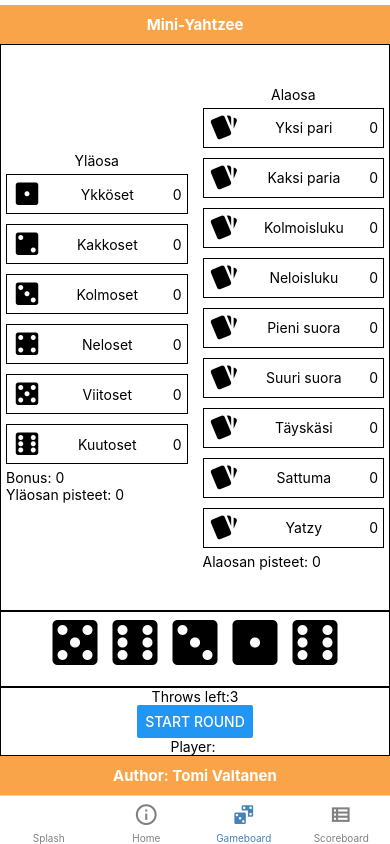
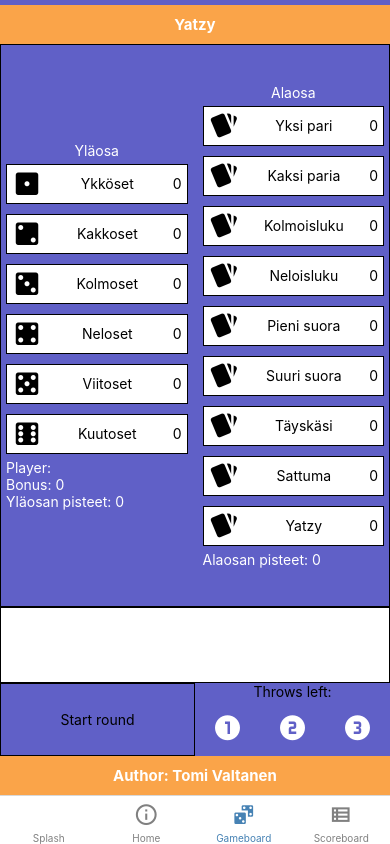
Before and after one commit to TomiValtanen/React-native-Yatzy, a React Native app: screen /Gameboard in a window 390 px wide. Built offline with nearby package versions, Linux system fonts and the light colour scheme.

Commit message:
styles added and info text updated

```diff
--- a/components/Components.js
+++ b/components/Components.js
@@ -5,11 +5,11 @@ import { Text } from "react-native";
 
 
 
-function Dice({item,handlePress}){
+function Dice({item,handlePress,throws}){
     return(
         <Pressable onPress={()=>handlePress(item.key)}>
-                <View  key={item.key}>
-                <MaterialCommunityIcons name={`dice-${item.value}`} size={60} color={item.selected ? "orange" : "black"} />
+                <View style={{display:throws===3 ? "none":"flex" }} key={item.key}>
+                <MaterialCommunityIcons  name={`dice-${item.value}`} size={60} color={item.selected ? 'orange' : "black"} />
                 </View>
         </Pressable>
 
@@ -20,7 +20,7 @@ function Dice({item,handlePress}){
 function UpperSectionCard({item,handlePress}){
     return(
                     <Pressable onPress={()=>handlePress(item)}>
-                    <View key={item.rightValue} style={{height:40,flexDirection:"row",borderWidth:1,alignItems:"center",justifyContent:"space-between",padding:5,marginTop:5,marginBottom:5,backgroundColor:item.used ? "orange":"white"}}>
+                    <View key={item.rightValue} style={{height:40,flexDirection:"row",borderWidth:1,alignItems:"center",justifyContent:"space-between",padding:5,marginTop:5,marginBottom:5,backgroundColor:item.used ? 'orange':"white"}}>
                     <MaterialCommunityIcons name={`dice-${item.rightValue}`} size={30} />
                     <Text>{item.name}</Text>
                     <Text>{item.score}</Text>
@@ -32,7 +32,7 @@ function UpperSectionCard({item,handlePress}){
 function DownSectionCard({item,handlePress,index}){
     return(
                     <Pressable onPress={()=>handlePress(item)}>
-                    <View key={index} style={{height:40,flexDirection:"row",borderWidth:1,alignItems:"center",justifyContent:"space-between",padding:5,marginTop:5,marginBottom:5,backgroundColor:item.used ? "orange":"white"}}>
+                    <View key={index} style={{height:40,flexDirection:"row",borderWidth:1,alignItems:"center",justifyContent:"space-between",padding:5,marginTop:5,marginBottom:5,backgroundColor:item.used ? 'orange':"white"}}>
                     <MaterialCommunityIcons name={item.icon} size={30} />
                     <Text>{item.name}</Text>
                     <Text>{item.score}</Text>
--- a/components/Gameboard.js
+++ b/components/Gameboard.js
@@ -1,5 +1,5 @@
 import { useEffect, useState } from "react"
-import { FlatList, Pressable, Text, View } from "react-native"
+import { FlatList, Pressable, Text, TouchableOpacity, View } from "react-native"
 import { Styles } from "../styles/Styles";
 import Header from "./Header";
 import Footer from "./Footer";
@@ -9,6 +9,7 @@ import MaterialCommunityIcons from "@expo/vector-icons/MaterialCommunityIcons"
 import { Dice, DownSectionCard, UpperSectionCard } from "./Components";
 import { Button } from "react-native";
 import { Alert } from "react-native";
+import { FontAwesome } from '@expo/vector-icons';
 
 
 
@@ -19,11 +20,11 @@ function Gameboard({ navigation, route }) {
     const [upperTotal, setUpperTotal] = useState(0)
     const [down, setDown] = useState(makeDownSection())
     const [downTotal, setDownTotal] = useState(0)
-    const [bonus,setBonus]=useState(0)
-    const [totalPoints,setTotalPoints]=useState(0)
+    const [bonus, setBonus] = useState(0)
+    const [totalPoints, setTotalPoints] = useState(0)
     const [numberOfThrows, setNumberOfThrows] = useState(NBR_OF_THROWS)
     const [status, setStatus] = useState("Start round")
-    const [gameIsOn,setGameIsOn]=useState(true)
+    const [gameIsOn, setGameIsOn] = useState(true)
 
 
     useEffect(() => {
@@ -32,19 +33,19 @@ function Gameboard({ navigation, route }) {
 
         }
     }, [])
-useEffect(()=>{
-if(gameIsOn===false){
-Alert.alert("Peli loppui",`Pelaaja: ${playerName}\nPisteet:\nYläosasta: ${upperTotal}\nAlaosasta: ${downTotal}\nBonus: ${bonus}\n\nYhteensä: ${totalPoints}`, [
+    useEffect(() => {
+        if (gameIsOn === false) {
+            Alert.alert("Peli loppui", `Pelaaja: ${playerName}\nPisteet:\nYläosasta: ${upperTotal}\nAlaosasta: ${downTotal}\nBonus: ${bonus}\n\nYhteensä: ${totalPoints}`, [
                 {
                     text: 'Aloita uudestaan',
                     onPress: () => newGame(),
                     style: 'cancel',
                 },
-    {text: 'Tallenna pisteesi', onPress: () => navigateScore()},
+                { text: 'Tallenna pisteesi', onPress: () => navigateScore() },
             ])
         }
 
-},[gameIsOn])
+    }, [gameIsOn])
     useEffect(() => {
         if (numberOfThrows === 0) {
             setStatus("Spend your points")
@@ -56,21 +57,21 @@ Alert.alert("Peli loppui",`Pelaaja: ${playerName}\nPisteet:\nYläosasta: ${upper
         }
     }, [numberOfThrows])
 
-    useEffect(()=>{
+    useEffect(() => {
         const checkUpper = Array.prototype.every.call(upper, (item) => item.used === true)
         const checkDown = Array.prototype.every.call(down, (item) => item.used === true)
-        console.log(checkUpper,"UseEffect checkkeri Bonukselle")
-        if(checkUpper && upperTotal>=BONUS_POINTS_LIMIT){
+        console.log(checkUpper, "UseEffect checkkeri Bonukselle")
+        if (checkUpper && upperTotal >= BONUS_POINTS_LIMIT) {
             setBonus(BONUS_POINTS)
         }
-        if(checkDown && checkUpper){
+        if (checkDown && checkUpper) {
             setTotalPoints(bonus + upperTotal + downTotal)
             setGameIsOn(false)
         }
 
-    },[upper,down])
+    }, [upper, down])
 
-    function newGame(){
+    function newGame() {
         setGameIsOn(true)
         setDices(makeDices())
         setUpper(makeUpperSection())
@@ -80,7 +81,7 @@ Alert.alert("Peli loppui",`Pelaaja: ${playerName}\nPisteet:\nYläosasta: ${upper
         setBonus(0)
 
     }
-function navigateScore(){
+    function navigateScore() {
         navigation.navigate("Scoreboard")
         newGame()
     }
@@ -503,9 +504,9 @@ function navigateScore(){
     return (
         <View style={Styles.gameboard}>
             <Header />
-            <View style={{ flex: 7.5,borderWidth:1, flexDirection: "row", justifyContent: "space-between", alignItems: "center", gap: 15, padding: 5 }}>
+            <View style={{ flex: 7.5, borderWidth: 1, flexDirection: "row", justifyContent: "space-between", alignItems: "center", gap: 15, padding: 5 }}>
                 <View style={{ flex: 1, alignItems: "left", width: "30%" }}>
-                    <Text style={{ textAlign: "center" }}>Yläosa</Text>
+                    <Text style={{ textAlign: "center", color: "white" }}>Yläosa</Text>
                     <FlatList
                         data={upper}
                         extraData={upper}
@@ -518,11 +519,12 @@ function navigateScore(){
                         }
 
                     />
-                    <Text>Bonus: {bonus} </Text>
-                    <Text>Yläosan pisteet: {upperTotal} </Text>
+                    <Text style={{ color: "white" }}>Player: {playerName}</Text>
+                    <Text style={{ color: "white" }}>Bonus: {bonus} </Text>
+                    <Text style={{ color: "white" }}>Yläosan pisteet: {upperTotal} </Text>
                 </View>
                 <View style={{ flex: 1, alignItems: "left", width: "30%" }}>
-                    <Text style={{ textAlign: "center" }}>Alaosa</Text>
+                    <Text style={{ textAlign: "center", color: "white" }}>Alaosa</Text>
                     <FlatList
                         data={down}
                         extraData={down}
@@ -535,11 +537,12 @@ function navigateScore(){
                         }
 
                     />
-                    <Text>Alaosan pisteet: {downTotal} </Text>
+                    <Text style={{ color: "white" }}>Alaosan pisteet: {downTotal} </Text>
                 </View>
             </View>
 
-            <View style={{ flex: 1,borderWidth:1, alignItems: "center", justifyContent: "center" }}>
+            <View style={{flex:1, borderWidth: 1, alignItems: "center", justifyContent: "center", backgroundColor: "white" }}>
+
                 <FlatList
                     data={dices}
                     extraData={dices}
@@ -547,7 +550,7 @@ function navigateScore(){
                     renderItem={({ item }) =>
 
                         <Dice
-
+                            throws={numberOfThrows}
                             item={item}
                             handlePress={selectDice}
                         />
@@ -558,12 +561,46 @@ function navigateScore(){
 
 
             </View>
-            <View style={{ justifyContent: "center", alignItems: "center",borderWidth:1 }}>
-                <Text>Throws left:{numberOfThrows}</Text>
-                <Button title={status} onPress={numberOfThrows === 0 ? () => null : throwDices}></Button>
 
-                <Text>Player: {playerName}</Text>
+
+            <View style={{ flex: 1, flexDirection: "row" }}>
+
+
+                <TouchableOpacity style={{ flex: 1, flexDirection: "row" }} onPress={numberOfThrows === 0 ? () => null : throwDices}>
+                    <View style={{ flex: 1, justifyContent: "center", alignItems: "center", borderWidth: 1, padding: 8 }}>
+                        <Text>{status}</Text>
+
                     </View>
+                </TouchableOpacity>
+
+
+                <View style={{ flex: 1, flexDirection: "column" }}>
+                <Text style={{textAlign:"center"}}>Throws left:</Text>
+                    <View style={{ flex: 1, flexDirection: "row", justifyContent: "space-around", alignItems: "center" }}>
+
+                        <View >
+                            {numberOfThrows >= 1 ?
+                                <MaterialCommunityIcons name="numeric-1-circle" size={30} color="white" /> :
+                                <FontAwesome name="circle" size={30} color="black" />}
+                        </View>
+
+                        <View>
+                            {numberOfThrows >= 2 ?
+                                <MaterialCommunityIcons name="numeric-2-circle" size={30} color="white" /> :
+                                <FontAwesome name="circle" size={30} color="black" />}
+                        </View>
+
+                        <View>
+                            {numberOfThrows === 3 ?
+                                <MaterialCommunityIcons name="numeric-3-circle" size={30} color="white" /> :
+                                <FontAwesome name="circle" size={30} color="black" />}
+                        </View>
+
+                    </View>
+                </View>
+            </View>
+
+
 
             <Footer />
         </View>
--- a/components/Header.js
+++ b/components/Header.js
@@ -5,7 +5,7 @@ import {Styles} from "../styles/Styles"
 function Header(){
     return(
         <View style={Styles.header}>
-            <Text style={Styles.title}>Mini-Yahtzee</Text>
+            <Text style={Styles.title}>Yatzy</Text>
         </View>
     )
 }export default Header
--- a/package.json
+++ b/package.json
@@ -3,7 +3,7 @@
   "version": "1.0.0",
   "main": "node_modules/expo/AppEntry.js",
   "scripts": {
-    "start": "expo start",
+    "start": "expo start --tunnel",
     "android": "expo start --android",
     "ios": "expo start --ios",
     "web": "expo start --web"
--- a/styles/Styles.js
+++ b/styles/Styles.js
@@ -45,7 +45,7 @@ const Styles = StyleSheet.create({
   },
   gameboard: {
     flex: 1,
-    backgroundColor: '#fff',
+    backgroundColor: "#6060c7",
     alignItems: "stretch",
     justifyContent: 'center'
   },
```
Also changed, not shown: components/Home.js (+47 -31 lines). Lines whose indentation alone changed are shown as unchanged.
